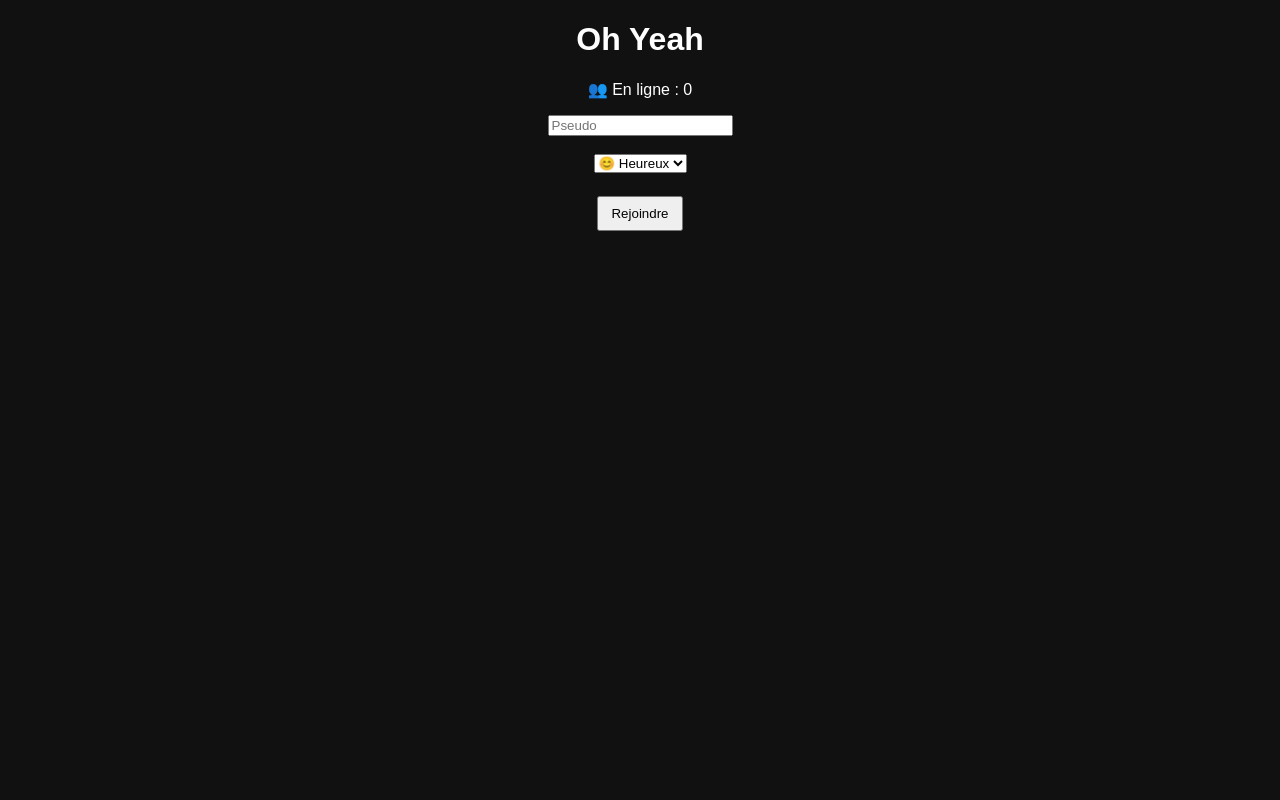
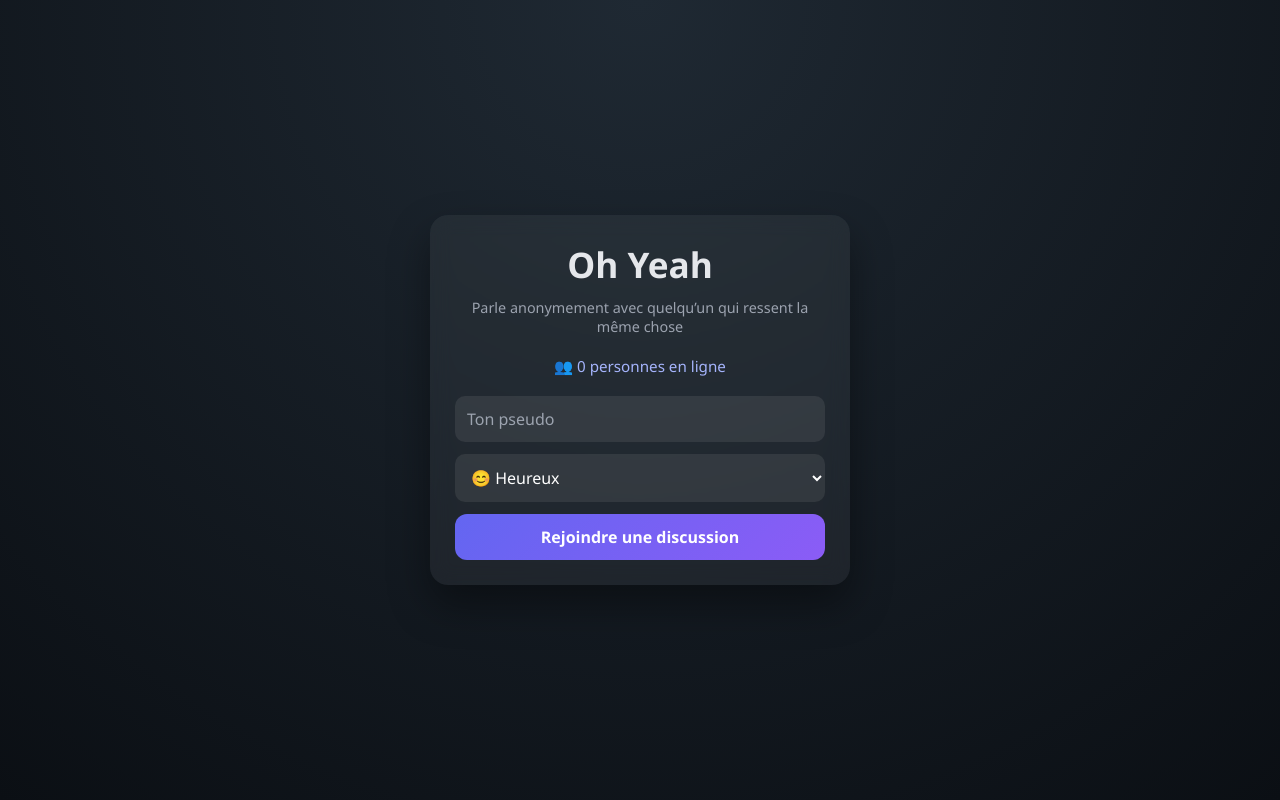
Before and after one commit to jj947/oh-yeah, a Flask app: page / in a window 1280 px wide. Run offline with Flask 3, Linux system fonts and the light colour scheme; some libraries are stand-ins or nearby versions.

Commit message:
Update index.html

```diff
--- a/templates/index.html
+++ b/templates/index.html
@@ -3,47 +3,189 @@
 <head>
 <meta charset="UTF-8">
 <title>Oh Yeah</title>
+<meta name="viewport" content="width=device-width, initial-scale=1.0">
+
 <script src="https://cdn.socket.io/4.7.5/socket.io.min.js"></script>
 
 <style>
-body {
-  font-family: Arial, sans-serif;
-  background: #111;
-  color: white;
-  text-align: center;
+/* RESET */
+* {
+  box-sizing: border-box;
+  margin: 0;
+  padding: 0;
+  font-family: "Segoe UI", system-ui, sans-serif;
 }
 
-#chat { display: none; }
+/* BACKGROUND */
+body {
+  min-height: 100vh;
+  background: radial-gradient(circle at top, #1f2933, #0b0f14);
+  color: #e5e7eb;
+  display: flex;
+  justify-content: center;
+  align-items: center;
+}
+
+/* CARD */
+.card {
+  width: 100%;
+  max-width: 420px;
+  background: rgba(255, 255, 255, 0.05);
+  border-radius: 18px;
+  padding: 25px;
+  box-shadow: 0 20px 40px rgba(0,0,0,0.4);
+  backdrop-filter: blur(10px);
+  animation: fadeIn 0.6s ease;
+}
+
+@keyframes fadeIn {
+  from { opacity: 0; transform: translateY(20px); }
+  to { opacity: 1; transform: translateY(0); }
+}
+
+/* TITRE */
+h1 {
+  text-align: center;
+  margin-bottom: 10px;
+  font-size: 2.2em;
+}
+
+.subtitle {
+  text-align: center;
+  font-size: 0.9em;
+  color: #9ca3af;
+  margin-bottom: 20px;
+}
+
+/* COUNTER */
+.counter {
+  text-align: center;
+  margin-bottom: 20px;
+  font-size: 0.95em;
+  color: #a5b4fc;
+}
+
+/* INPUTS */
+input, select {
+  width: 100%;
+  padding: 12px;
+  margin-bottom: 12px;
+  border-radius: 10px;
+  border: none;
+  outline: none;
+  background: rgba(255,255,255,0.08);
+  color: white;
+  font-size: 1em;
+}
+
+input::placeholder {
+  color: #9ca3af;
+}
+
+/* BUTTONS */
+button {
+  width: 100%;
+  padding: 12px;
+  border-radius: 12px;
+  border: none;
+  background: linear-gradient(135deg, #6366f1, #8b5cf6);
+  color: white;
+  font-size: 1em;
+  font-weight: 600;
+  cursor: pointer;
+  transition: transform 0.15s ease, box-shadow 0.15s ease;
+}
+
+button:hover {
+  transform: translateY(-2px);
+  box-shadow: 0 8px 20px rgba(99,102,241,0.4);
+}
+
+.secondary {
+  margin-top: 10px;
+  background: rgba(255,255,255,0.1);
+}
+
+/* CHAT */
+#chat {
+  display: none;
+}
+
+#status {
+  text-align: center;
+  margin-bottom: 10px;
+  font-size: 0.95em;
+  color: #a5b4fc;
+}
 
 #messages {
-  height: 250px;
+  height: 260px;
   overflow-y: auto;
-  border: 1px solid #444;
+  background: rgba(0,0,0,0.3);
+  border-radius: 12px;
   padding: 10px;
   margin-bottom: 10px;
 }
 
-button {
-  padding: 8px 12px;
-  margin: 5px;
+/* MESSAGES */
+.message {
+  margin-bottom: 8px;
+  font-size: 0.95em;
+}
+
+.message.me {
+  text-align: right;
+  color: #c7d2fe;
+}
+
+.message.other b {
+  color: #a78bfa;
+}
+
+/* INPUT CHAT */
+.chat-input {
+  display: flex;
+  gap: 8px;
+}
+
+.chat-input input {
+  flex: 1;
+  margin-bottom: 0;
+}
+
+/* SCROLLBAR */
+#messages::-webkit-scrollbar {
+  width: 6px;
+}
+#messages::-webkit-scrollbar-thumb {
+  background: #4f46e5;
+  border-radius: 10px;
 }
 </style>
 </head>
 
 <body>
 
-<h1>Oh Yeah</h1>
-<p>👥 En ligne : <span id="counter">0</span></p>
+<div class="card">
 
   <div id="menu">
-  <input id="username" placeholder="Pseudo"><br><br>
+    <h1>Oh Yeah</h1>
+    <p class="subtitle">Parle anonymement avec quelqu’un qui ressent la même chose</p>
+
+    <div class="counter">
+      👥 <span id="counter">0</span> personnes en ligne
+    </div>
+
+    <input id="username" placeholder="Ton pseudo">
+
     <select id="emotion">
       <option value="heureux">😊 Heureux</option>
       <option value="triste">😢 Triste</option>
-    <option value="colere">😡 Colère</option>
+      <option value="colere">😡 En colère</option>
       <option value="calme">😌 Calme</option>
-  </select><br><br>
-  <button onclick="join()">Rejoindre</button>
+    </select>
+
+    <button onclick="join()">Rejoindre une discussion</button>
   </div>
 
   <div id="chat">
@@ -51,9 +193,14 @@ button {
 
     <div id="messages"></div>
 
-  <input id="msg" placeholder="Message">
-  <button onclick="send()">Envoyer</button><br><br>
-  <button onclick="location.reload()">Retour au menu</button>
+    <div class="chat-input">
+      <input id="msg" placeholder="Écris ton message…">
+      <button onclick="send()">➤</button>
+    </div>
+
+    <button class="secondary" onclick="location.reload()">Retour au menu</button>
+  </div>
+
 </div>
 
 <script>
@@ -73,7 +220,11 @@ socket.on("status", txt => {
 });
 
 socket.on("message", data => {
-  messages.innerHTML += `<p><b>${data.from}</b> : ${data.message}</p>`;
+  messages.innerHTML += `
+    <div class="message other">
+      <b>${data.from}</b> : ${data.message}
+    </div>`;
+  messages.scrollTop = messages.scrollHeight;
 });
 
 function join() {
@@ -88,8 +239,16 @@ function join() {
 
 function send() {
   const input = document.getElementById("msg");
+  if (!input.value) return;
+
   socket.emit("message", { message: input.value });
-  messages.innerHTML += `<p><i>Moi :</i> ${input.value}</p>`;
+
+  messages.innerHTML += `
+    <div class="message me">
+      Moi : ${input.value}
+    </div>`;
+  messages.scrollTop = messages.scrollHeight;
+
   input.value = "";
 }
 </script>
```
Lines whose indentation alone changed are shown as unchanged.
